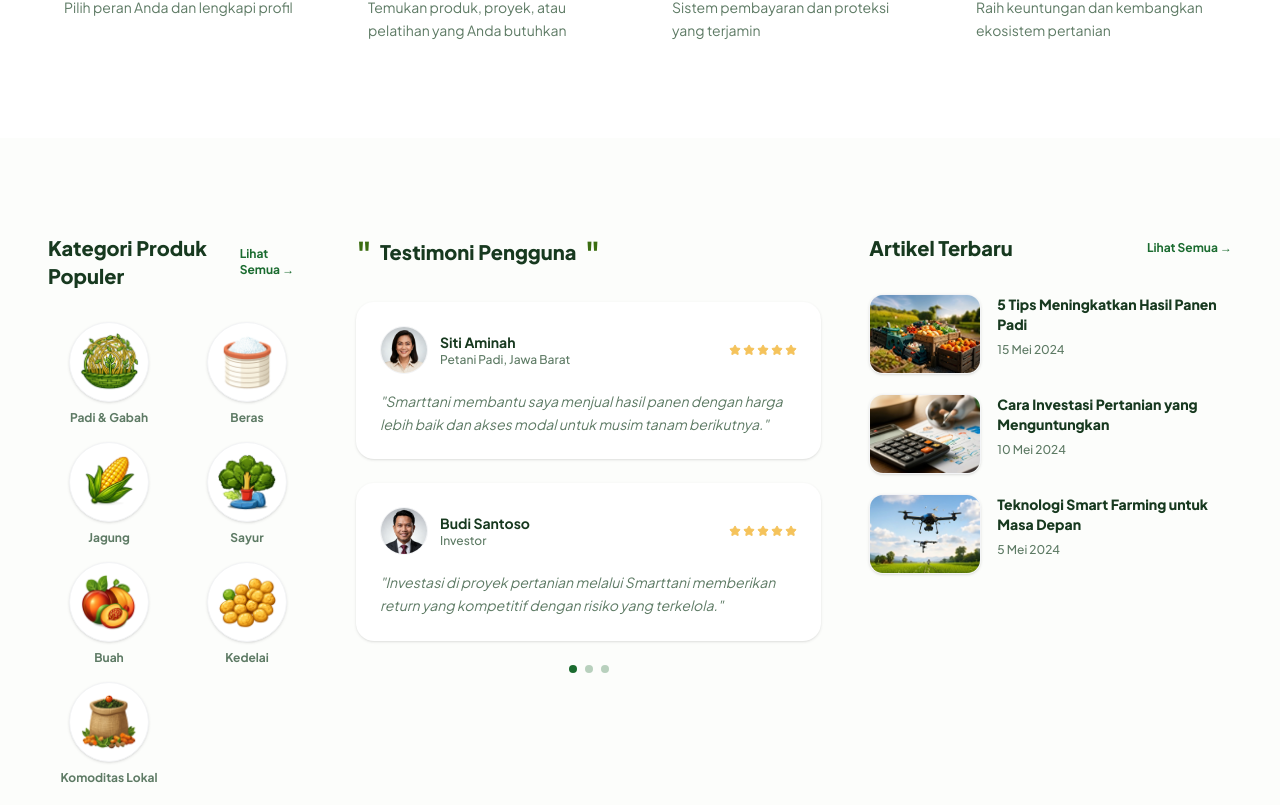
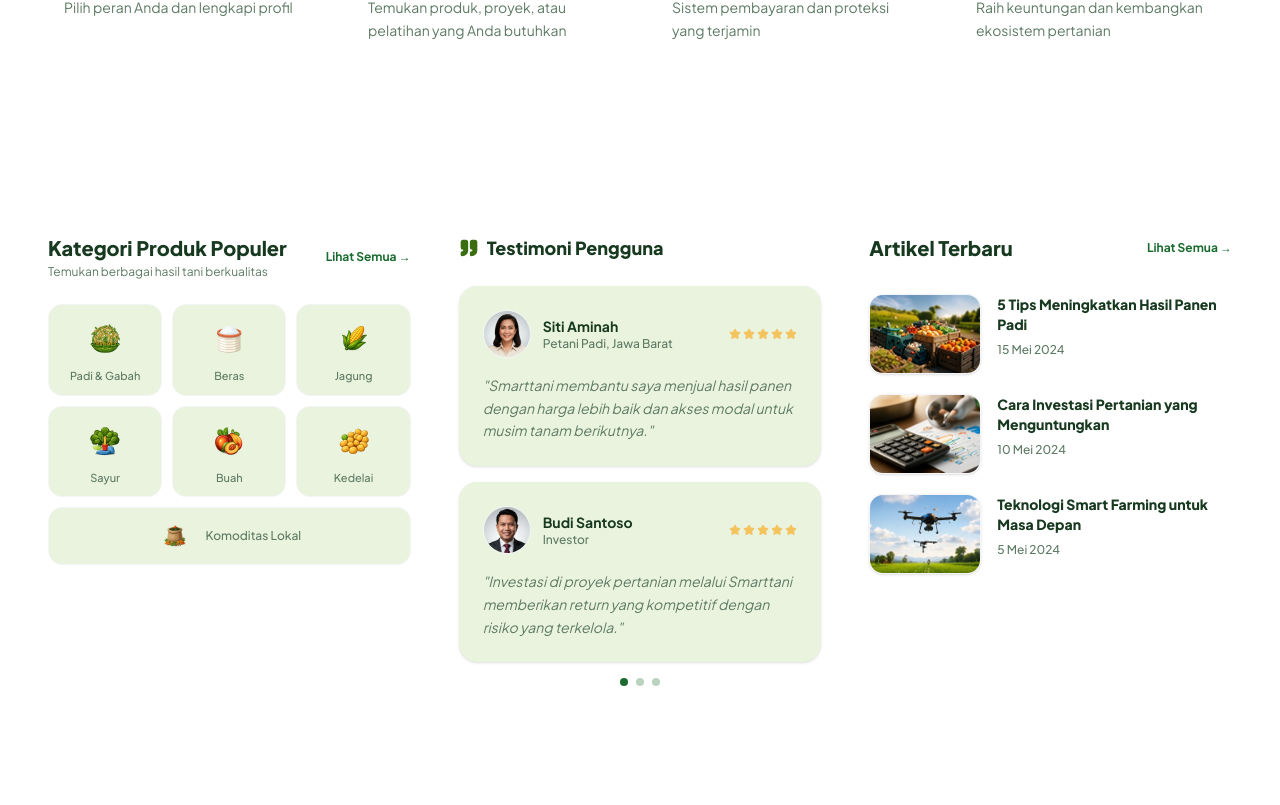
Before and after one commit to SyariefHayat/smartTani, a Next.js app: page / in a window 1280 px wide. Shown: the part 1915-2720 px from the top of the page. Built offline with nearby package versions, Linux system fonts and the light colour scheme.

Commit message:
feat: refactor KategoriTestimoniArtikelSection to TestimoniSection and update design #48

```diff
--- a/app/page.tsx
+++ b/app/page.tsx
@@ -3,9 +3,9 @@ import { HOME_META } from "@/constants";
 import HeroSection from "@/components/sections/beranda/HeroSection";
 import StatsBarSection from "@/components/sections/beranda/StatsBarSection";
 import StepsSection from "@/components/sections/beranda/StepsSection";
-import KategoriTestimoniArtikelSection from "@/components/sections/beranda/KategoriTestimoniArtikelSection";
 import CTABannerSection from "@/components/sections/beranda/CTABannerSection";
 import FeatureSection from "@/components/sections/beranda/FeatureSection";
+import TestimoniSection from "@/components/sections/beranda/TestimoniSection";
 
 export const metadata: Metadata = {
   title: {
@@ -58,7 +58,7 @@ export default function BerandaPage() {
       <StatsBarSection />
       <FeatureSection />
       <StepsSection />
-      <KategoriTestimoniArtikelSection />
+      <TestimoniSection />
       <CTABannerSection />
     </>
   );
--- a/components/sections/beranda/KategoriTestimoniArtikelSection.tsx
+++ b/components/sections/beranda/TestimoniSection.tsx
@@ -1,40 +1,31 @@
-import { HOME_ARTIKEL, HOME_KATEGORI, HOME_TESTIMONI } from "@/constants";
-import { Star } from "lucide-react";
+import {
+  ARTICLE_IMAGES,
+  CATEGORY_IMAGES,
+  HOME_ARTICLE,
+  HOME_CATEGORY,
+  HOME_TESTIMONI,
+  TESTIMONI_AVATARS,
+} from "@/constants";
+import { Quote, Star } from "lucide-react";
 import Image from "next/image";
 import Link from "next/link";
 
-const KATEGORI_IMAGES = [
-  "/images/home/padi-gabah.webp",
-  "/images/home/beras.webp",
-  "/images/home/jagung.webp",
-  "/images/home/sayur.webp",
-  "/images/home/buah.webp",
-  "/images/home/kedelai.webp",
-  "/images/home/komoditas-lokal.webp",
-];
-
-const ARTIKEL_IMAGES = [
-  "/images/article/kualitas-hasil-panen.webp",
-  "/images/article/kelola-keuangan.webp",
-  "/images/article/teknologi-drone.webp",
-];
-
-const TESTIMONI_AVATARS = [
-  "/images/about/pimpinan-siti-aminah.jpeg",
-  "/images/about/pimpinan-budi-santoso.jpeg",
-];
-
-export default function KategoriTestimoniArtikelSection() {
+export default function TestimoniSection() {
   return (
-    <section className="bg-[#f6f8f2]/30 py-16 md:py-24">
+    <section className="py-16 md:py-24">
       <div className="mx-auto max-w-7xl px-5 sm:px-8 md:px-10 lg:px-12">
         <div className="grid grid-cols-1 gap-12 lg:grid-cols-12">
           {/* Column 1: Kategori */}
-          <div className="lg:col-span-3">
-            <div className="mb-8 flex items-center justify-between">
-              <h2 className="text-lg font-extrabold text-[#17391f] md:text-xl">
-                Kategori Produk Populer
-              </h2>
+          <div className="lg:col-span-4">
+            <div className="mb-6 flex items-center justify-between">
+              <div>
+                <h2 className="text-lg font-extrabold text-[#17391f] md:text-xl">
+                  Kategori Produk Populer
+                </h2>
+                <p className="text-xs text-[#5d7a64] mt-0.5">
+                  Temukan berbagai hasil tani berkualitas
+                </p>
+              </div>
               <Link
                 href="#"
                 className="text-xs font-bold text-primary hover:underline"
@@ -42,51 +33,76 @@ export default function KategoriTestimoniArtikelSection() {
                 Lihat Semua →
               </Link>
             </div>
-            <div className="grid grid-cols-3 gap-4 sm:grid-cols-4 lg:grid-cols-2">
-              {HOME_KATEGORI.map((item, index) => (
+
+            <div className="grid grid-cols-3 gap-2.5">
+              {HOME_CATEGORY.slice(0, 6).map((item, index) => (
                 <div
                   key={item}
-                  className="flex flex-col items-center gap-2 text-center"
+                  className="flex flex-col items-center gap-2 p-3 rounded-xl bg-[#EAF3DE] border border-gray-100 hover:border-gray-300 hover:bg-[#f6f8f2] transition-all cursor-pointer text-center"
                 >
-                  <div className="relative size-16 overflow-hidden rounded-full border border-gray-100 bg-white shadow-sm transition-transform hover:scale-110 md:size-20">
+                  <div className="relative w-11 h-11 rounded-lg bg-[#EAF3DE] overflow-hidden flex items-center justify-center">
                     <Image
-                      src={KATEGORI_IMAGES[index] ?? "/images/home/padi-gabah.webp"}
+                      src={
+                        CATEGORY_IMAGES[index] ?? "/images/home/padi-gabah.webp"
+                      }
                       alt={item}
                       fill
-                      className="object-cover p-2"
+                      className="object-cover p-1.5"
+                      sizes="100%"
                     />
                   </div>
-                  <p className="text-[0.65rem] font-bold text-[#5d7a64] md:text-xs">
+                  <p className="text-[11px] font-medium text-[#5d7a64] leading-tight">
                     {item}
                   </p>
                 </div>
               ))}
+
+              {/* Item ke-7: full width */}
+              {HOME_CATEGORY[6] && (
+                <div className="col-span-3 flex items-center justify-center gap-3 px-4 py-2.5 rounded-xl bg-[#EAF3DE] border border-gray-100 hover:border-gray-300 hover:bg-[#f6f8f2] transition-all cursor-pointer">
+                  <div className="relative w-9 h-9 rounded-lg bg-[#EAF3DE] overflow-hidden shrink-0">
+                    <Image
+                      src={CATEGORY_IMAGES[6] ?? "/images/home/padi-gabah.webp"}
+                      alt={HOME_CATEGORY[6]}
+                      fill
+                      className="object-cover p-1.5"
+                      sizes="100%"
+                    />
+                  </div>
+                  <p className="text-xs font-medium text-[#5d7a64]">
+                    {HOME_CATEGORY[6]}
+                  </p>
+                </div>
+              )}
             </div>
           </div>
 
           {/* Column 2: Testimoni */}
-          <div className="lg:col-span-5">
-            <div className="mb-8 flex items-center gap-2">
-              <span className="text-3xl font-extrabold text-[#3B6D11]">&quot;</span>
-              <h2 className="text-lg font-extrabold text-[#17391f] md:text-xl">
+          <div className="lg:col-span-4">
+            <div className="mb-6 flex items-center gap-2">
+              <Quote className="size-5 fill-[#3B6D11] text-[#3B6D11] shrink-0" />
+              <h2 className="text-base font-extrabold text-[#17391f] md:text-lg">
                 Testimoni Pengguna
               </h2>
-              <span className="text-3xl font-extrabold text-[#3B6D11]">&quot;</span>
             </div>
-            <div className="space-y-6">
+            <div className="space-y-4">
               {HOME_TESTIMONI.map((item, index) => (
                 <div
                   key={item.name}
-                  className="relative rounded-2xl bg-white p-6 shadow-sm"
+                  className="relative rounded-2xl bg-[#EAF3DE] p-6 shadow-sm"
                 >
                   <div className="mb-4 flex items-center justify-between">
                     <div className="flex items-center gap-3">
                       <div className="relative size-12 overflow-hidden rounded-full border border-gray-100">
                         <Image
-                          src={TESTIMONI_AVATARS[index] ?? "/images/about/Placeholder-profesional.jpeg"}
+                          src={
+                            TESTIMONI_AVATARS[index] ??
+                            "/images/about/Placeholder-profesional.jpeg"
+                          }
                           alt={item.name}
                           fill
                           className="object-cover"
+                          sizes="100%"
                         />
                       </div>
                       <div>
@@ -121,7 +137,7 @@ export default function KategoriTestimoniArtikelSection() {
           </div>
 
           {/* Column 3: Artikel */}
-          <div className="lg:col-span-4">
+          <div className="lg:col-span-4 bg-white">
             <div className="mb-8 flex items-center justify-between">
               <h2 className="text-lg font-extrabold text-[#17391f] md:text-xl">
                 Artikel Terbaru
@@ -134,7 +150,7 @@ export default function KategoriTestimoniArtikelSection() {
               </Link>
             </div>
             <div className="space-y-5">
-              {HOME_ARTIKEL.map((item, index) => (
+              {HOME_ARTICLE.map((item, index) => (
                 <Link
                   key={item.title}
                   href="#"
@@ -142,10 +158,13 @@ export default function KategoriTestimoniArtikelSection() {
                 >
                   <div className="relative h-20 w-28 shrink-0 overflow-hidden rounded-xl border border-gray-100 shadow-sm">
                     <Image
-                      src={ARTIKEL_IMAGES[index] ?? "/images/article/hero-bg.webp"}
+                      src={
+                        ARTICLE_IMAGES[index] ?? "/images/article/hero-bg.webp"
+                      }
                       alt={item.title}
                       fill
                       className="object-cover transition-transform group-hover:scale-110"
+                      sizes="100%"
                     />
                   </div>
                   <div className="flex flex-col justify-center">
--- a/constants/home.ts
+++ b/constants/home.ts
@@ -194,7 +194,7 @@ export const HOME_STEPS = [
   },
 ];
 
-export const HOME_KATEGORI = [
+export const HOME_CATEGORY = [
   "Padi & Gabah",
   "Beras",
   "Jagung",
@@ -202,6 +202,16 @@ export const HOME_KATEGORI = [
   "Buah",
   "Kedelai",
   "Komoditas Lokal",
+];
+
+export const CATEGORY_IMAGES = [
+  "/images/home/padi-gabah.webp",
+  "/images/home/beras.webp",
+  "/images/home/jagung.webp",
+  "/images/home/sayur.webp",
+  "/images/home/buah.webp",
+  "/images/home/kedelai.webp",
+  "/images/home/komoditas-lokal.webp",
 ];
 
 export const HOME_TESTIMONI = [
@@ -221,7 +231,18 @@ export const HOME_TESTIMONI = [
   },
 ];
 
-export const HOME_ARTIKEL = [
+export const TESTIMONI_AVATARS = [
+  "/images/about/pimpinan-siti-aminah.jpeg",
+  "/images/about/pimpinan-budi-santoso.jpeg",
+];
+
+export const ARTICLE_IMAGES = [
+  "/images/article/kualitas-hasil-panen.webp",
+  "/images/article/kelola-keuangan.webp",
+  "/images/article/teknologi-drone.webp",
+];
+
+export const HOME_ARTICLE = [
   {
     title: "5 Tips Meningkatkan Hasil Panen Padi",
     date: "15 Mei 2024",
```
Also changed, not shown: public/feat-section.png (deleted).
